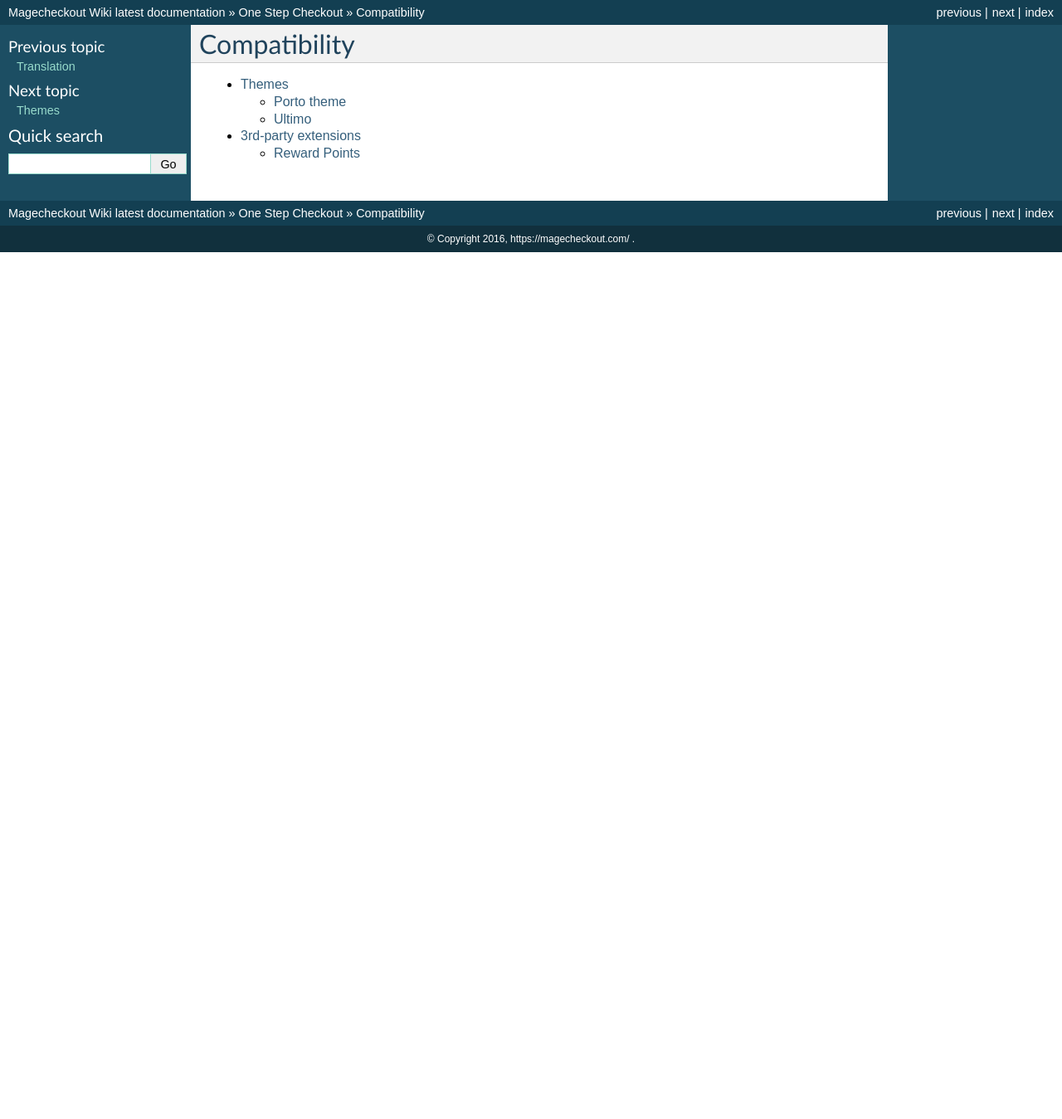
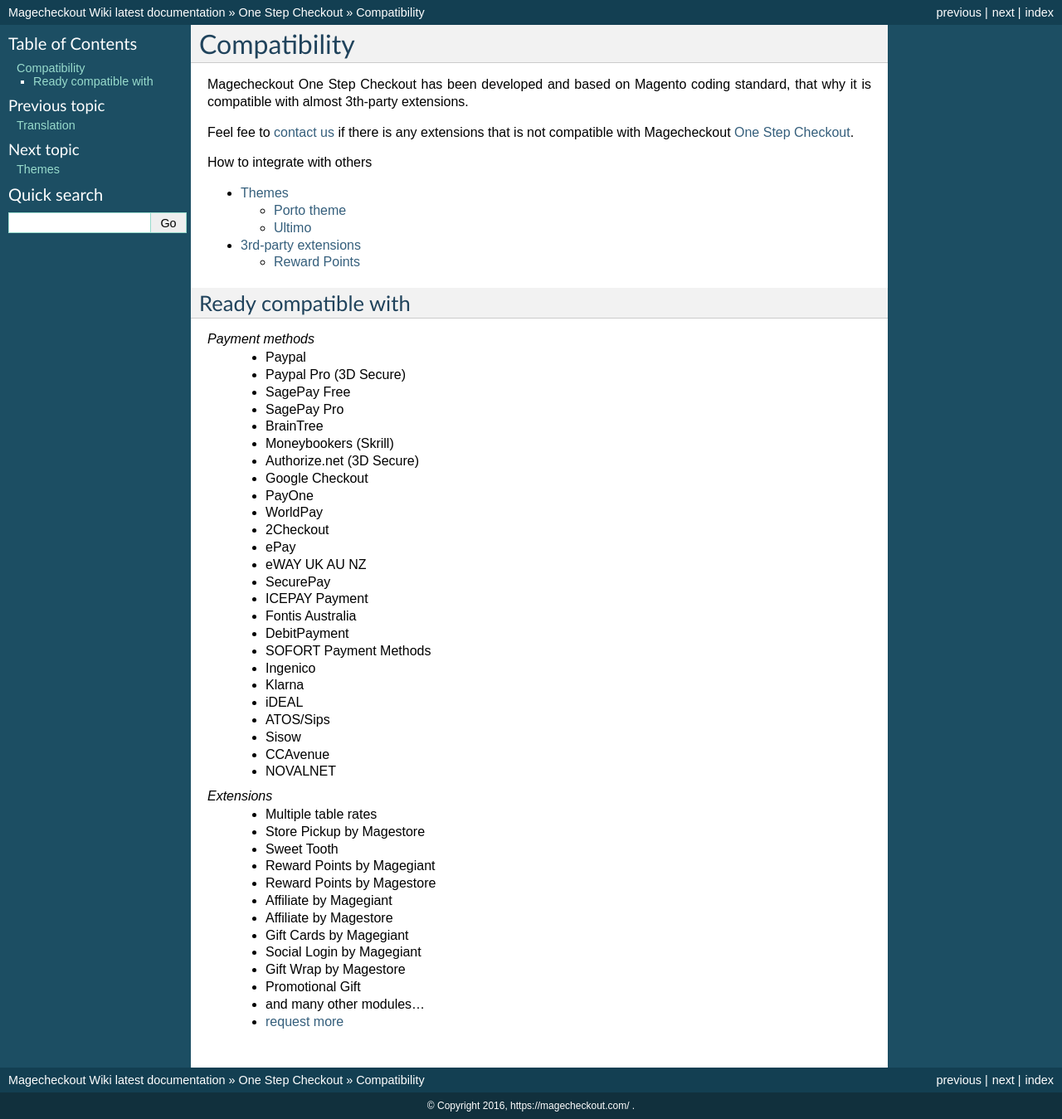
Before and after one commit to LindaThompson/wiki, a Sphinx documentation site: the page built from docs/one-step-checkout/compatibility/index.rst, in a window 1280 px wide. Shown: the whole page at 83% size. Built offline with Sphinx 7.4.7, drawn with Linux system fonts in a browser that asks for light colours; pages that are not in the unit, such as notebooks, are missing from menus; before the commit the page ends 900 px from its top, so only the background shows below that.

Commit message:
Auto update docs

```diff
--- a/README.rst
+++ b/README.rst
@@ -1,4 +1,5 @@
-Syntax:
+Syntax
+--------
 
 Note, Tip, Warning: http://sphinx.readthedocs.org/en/latest/rest.html#directives
 
--- a/docs/one-step-checkout/compatibility/index.rst
+++ b/docs/one-step-checkout/compatibility/index.rst
@@ -1,11 +1,65 @@
 Compatibility
 =================
+
+Magecheckout One Step Checkout has been developed and based on Magento coding standard, that why it is compatible with almost 3th-party extensions.
+
+Feel fee to `contact us`_ if there is any extensions that is not compatible with Magecheckout `One Step Checkout`_.
 
 
 .. toctree::
     :maxdepth: 3
     :glob:
+    :caption: How to integrate with others
 
     themes/index
     extensions/index
     *
+
+Ready compatible with
+---------------------
+
+*Payment methods*
+	- Paypal
+	- Paypal Pro (3D Secure)
+	- SagePay Free
+	- SagePay Pro
+	- BrainTree
+	- Moneybookers (Skrill)
+	- Authorize.net (3D Secure)
+	- Google Checkout
+	- PayOne
+	- WorldPay
+	- 2Checkout
+	- ePay
+	- eWAY UK AU NZ
+	- SecurePay
+	- ICEPAY Payment
+	- Fontis Australia
+	- DebitPayment
+	- SOFORT Payment Methods
+	- Ingenico
+	- Klarna
+	- iDEAL
+	- ATOS/Sips
+	- Sisow
+	- CCAvenue
+	- NOVALNET
+
+*Extensions*
+	- Multiple table rates
+	- Store Pickup by Magestore
+	- Sweet Tooth
+	- Reward Points by Magegiant
+	- Reward Points by Magestore
+	- Affiliate by Magegiant
+	- Affiliate by Magestore
+	- Gift Cards by Magegiant
+	- Social Login by Magegiant
+	- Gift Wrap by Magestore
+	- Promotional Gift
+	- and many other modules...
+	- `request more`_
+
+.. _One Step Checkout: https://magecheckout.com/
+.. _contact us: http://support.magecheckout.com/
+.. _request more: http://support.magecheckout.com/
```
